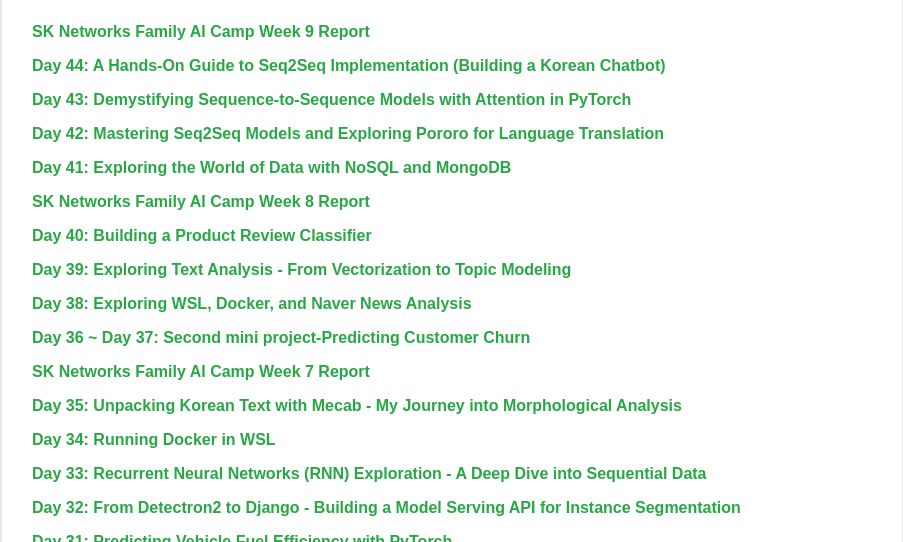
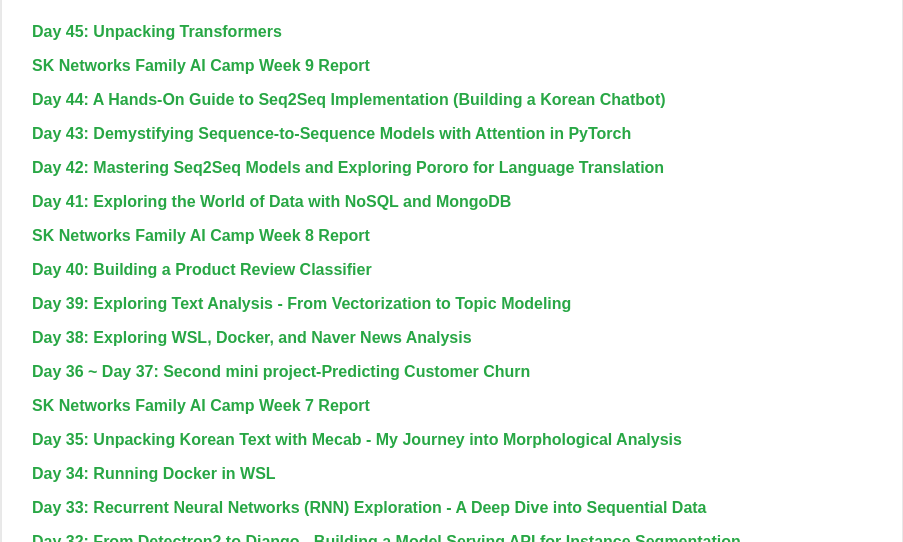
Before and after one commit to joohyeok-seo/joohyeok-seo.github.io, a plain HTML site: page blog/index.html in a window 1280 px wide. Shown: the part 558-1100 px from the top of the page, without its empty margins (188-1091 px from the left). Drawn offline with nearby package versions, Linux system fonts and the light colour scheme.

Commit message:
Update index.html

```diff
--- a/blog/index.html
+++ b/blog/index.html
@@ -167,6 +167,11 @@
         <div class="blog-section english">
             <h2>English Blog</h2>
             <ul class="blog-links">
+                <li>
+                    <a href="https://medium.com/@godsjh6304/day-45-unpacking-transformers-b1d81ed07fc0" target="_blank">
+                        Day 45: Unpacking Transformers
+                    </a>
+                </li>
                 <li>
                     <a href="https://medium.com/@godsjh6304/sk-networks-family-ai-camp-week-9-report-36c9d4a9df0a" target="_blank">
                         SK Networks Family AI Camp Week 9 Report
```
